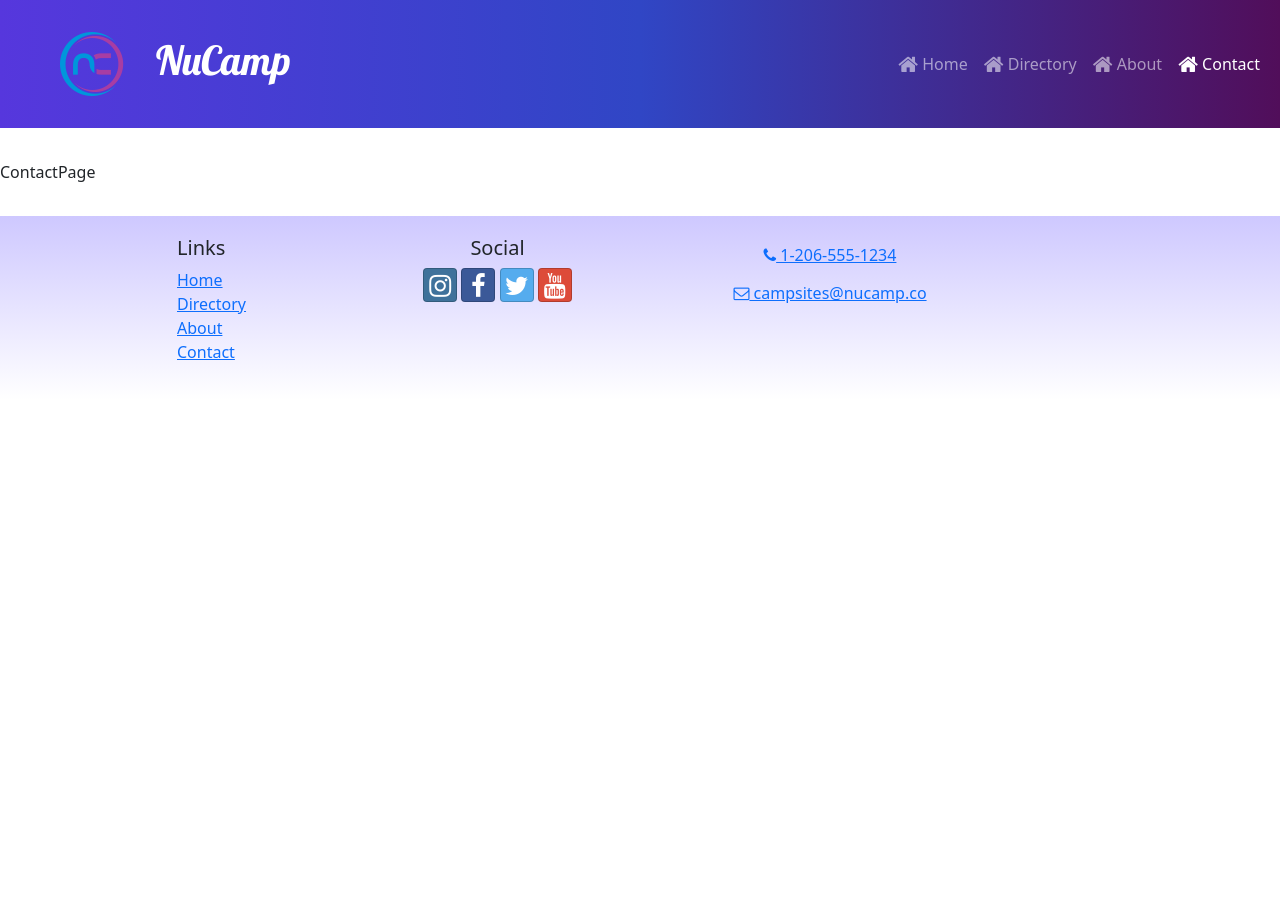
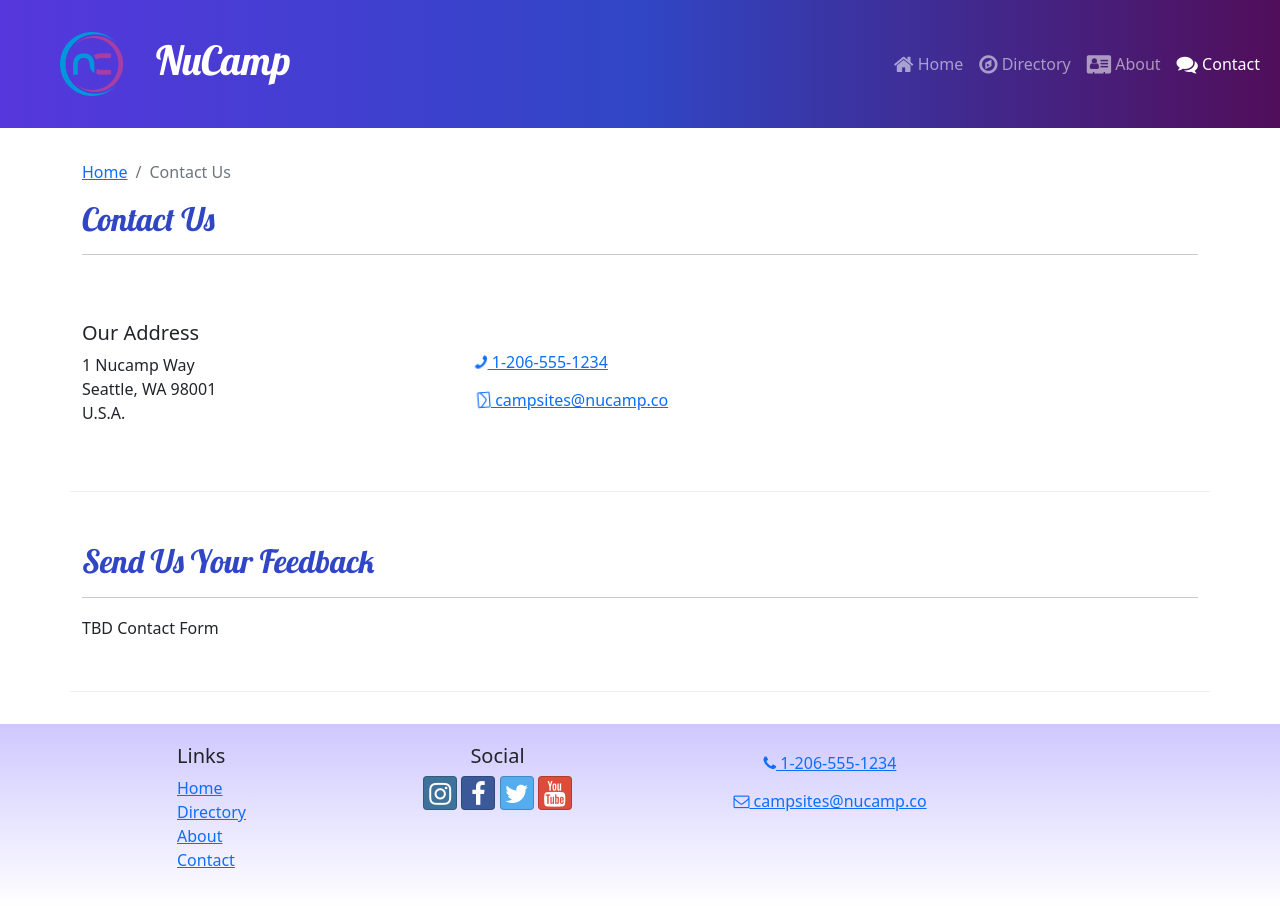
Before and after one commit to david-colon/nucampsite, a React (Create React App) app: page /contact in a window 1280 px wide. Before the commit the page ends 800 px from the top, so only its background shows below. Built offline with nearby package versions, Linux system fonts and the light colour scheme.

Commit message:
ContactPage

```diff
--- a/src/components/Header.js
+++ b/src/components/Header.js
@@ -20,13 +20,13 @@
                         <NavLink className='nav-link' to='/'><i className="fa fa-home fa-lg" /> Home</NavLink>
                     </NavItem>
                     <NavItem>
-                        <NavLink className='nav-link' to='directory'><i className="fa fa-home fa-lg" /> Directory</NavLink>
+                        <NavLink className='nav-link' to='directory'><i className="fa fa-compass fa-lg" /> Directory</NavLink>
                     </NavItem>
                     <NavItem>
-                        <NavLink className='nav-link' to='about'><i className="fa fa-home fa-lg" /> About</NavLink>
+                        <NavLink className='nav-link' to='about'><i className="fa fa-address-card fa-lg" /> About</NavLink>
                     </NavItem>
                     <NavItem>
-                        <NavLink className='nav-link' to='contact'><i className="fa fa-home fa-lg" /> Contact</NavLink>
+                        <NavLink className='nav-link' to='contact'><i className="fa fa-comments fa-lg" /> Contact</NavLink>
                     </NavItem >
                 </Nav >
             </Collapse>
--- a/src/pages/ContactPage.js
+++ b/src/pages/ContactPage.js
@@ -1,6 +1,46 @@
+import { Container, Col, Row } from 'reactstrap';
+import SubHeader from '../components/SubHeader'
+
 const ContactPage = () => {
     return (
-        <div>ContactPage</div>
+        <Container>
+            <SubHeader current='Contact Us' />
+            <Row className='row-content align-items-center'>
+                <Col sm='4'>
+                    <h5>Our Address</h5>
+                    <address>
+                        1 Nucamp Way
+                        <br />
+                        Seattle, WA 98001
+                        <br />
+                        U.S.A.
+                    </address>
+                </Col>
+                <Col>
+                    <a
+                        role='button' className='btn btn-link'
+                        href='tel:+12065551234'
+                    >
+                        <i className='fa fa-phone fa-spin' /> 1-206-555-1234
+                    </a>
+                    <br />
+                    <a
+                        role='button' className='btn btn-link'
+                        href='mailto:fakeemail@fakeemail.co'
+                    >
+                        <i className='fa fa-envelope-o fa-spin' /> campsites@nucamp.co
+                    </a>
+                </Col>
+            </Row>
+            <Row className='row-content'>
+                <Col xs='12'>
+                    <h2>Send Us Your Feedback</h2>
+                    <hr />
+                </Col>
+                <Col md='10'>TBD Contact Form</Col>
+            </Row>
+        </Container>
+
     );
 };
 
```
